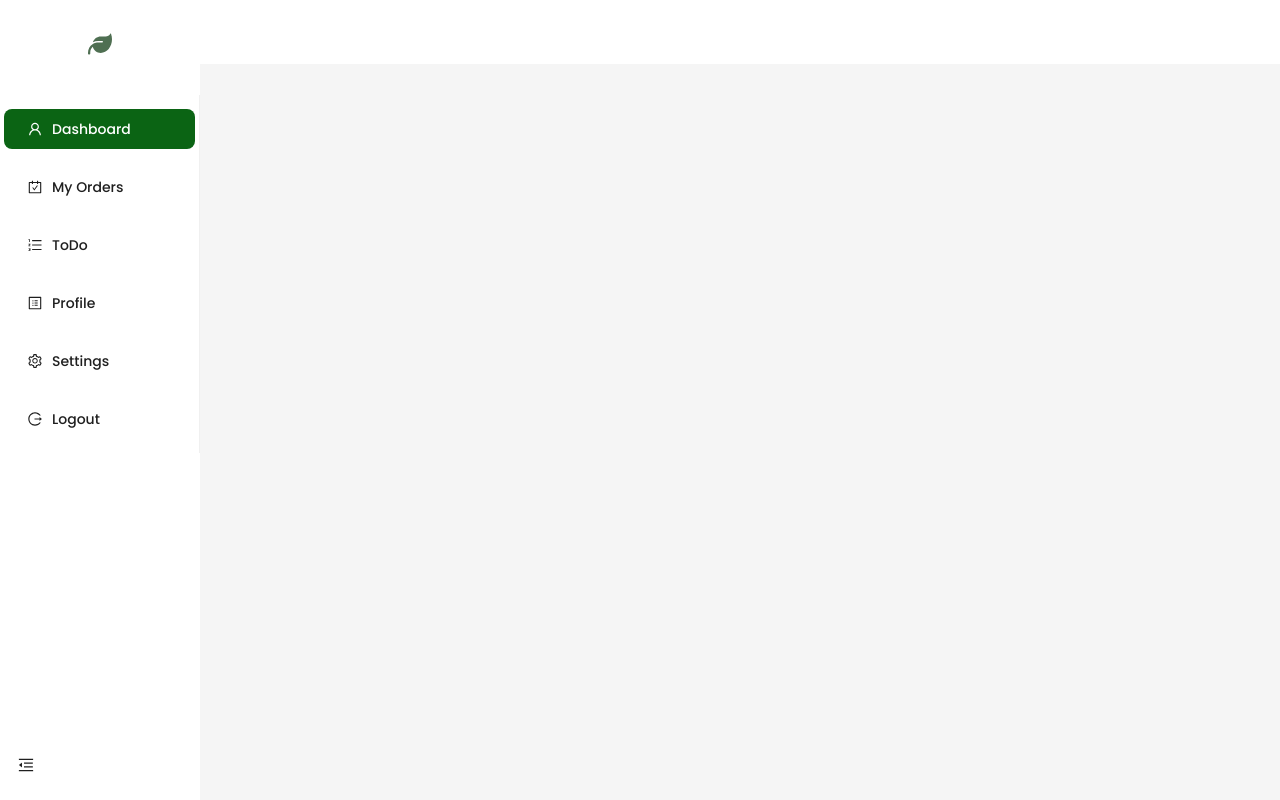
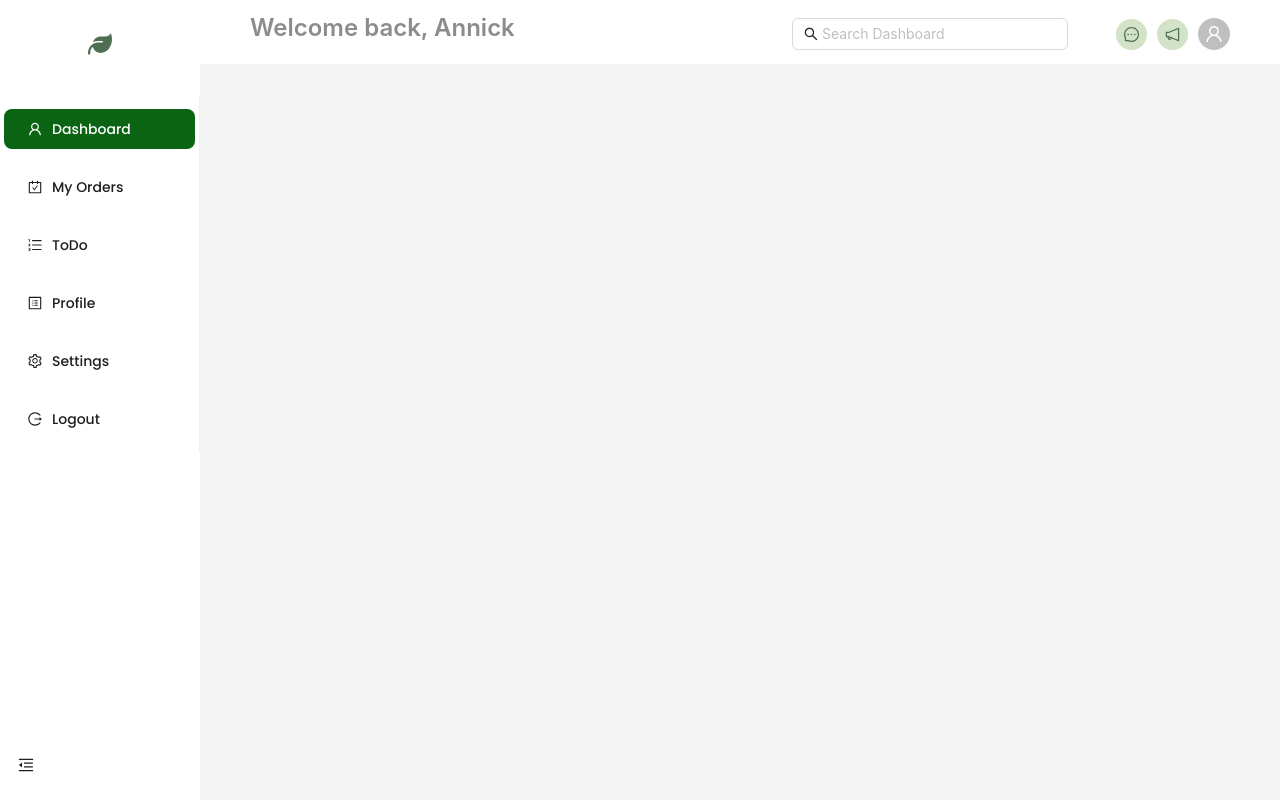
Before and after one commit to annick975/Ant_design, a React (Vite) app: page / in a window 1280 px wide. Built offline with nearby package versions, Linux system fonts and the light colour scheme.

Commit message:
Slight Changes

```diff
--- a/src/App.css
+++ b/src/App.css
@@ -40,3 +40,17 @@
   background-color: #0b6414 !important;
   color: #fff !important;
 }
+/* header */
+.header-icon{
+background: #d2e3c8;
+padding: 8px;
+border-radius: 20px;
+font-size: 15px;
+color: #4f6f52;
+cursor: pointer;
+}
+
+.ant-btn:hover{
+  color: #4f6f52 !important;
+  border-color: #4f6f52 !important;
+}
--- a/src/App.tsx
+++ b/src/App.tsx
@@ -1,6 +1,7 @@
 import { Button, Layout } from "antd";
 import { useState } from "react";
 import Sidebar from "./components/Sidebar";
+import CustomHeader from "./components/Header";
 import { MenuUnfoldOutlined, MenuFoldOutlined } from "@ant-design/icons";
 import "./App.css";
 
@@ -25,7 +26,9 @@ function App() {
         />
       </Sider>
       <Layout>
-        <Header className="header"></Header>
+        <Header className="header">
+          <CustomHeader />
+        </Header>
         <Content className="content"></Content>
       </Layout>
     </Layout>
--- a/src/components/Header.tsx
+++ b/src/components/Header.tsx
@@ -0,0 +1,24 @@
+import { Avatar, Flex, Typography } from "antd";
+import Search from "antd/es/transfer/search";
+import { MessageOutlined, NotificationOutlined, UserOutlined } from "@ant-design/icons"
+function CustomHeader() {
+  return <>
+  <Flex align="center" justify="space-between">
+    <Typography.Title level={3} type="secondary">
+      Welcome back, Annick
+    </Typography.Title>
+
+<Flex align="center" gap="3rem">
+  <Search placeholder="Search Dashboard" />
+  <Flex align="center" gap="10px">
+    <MessageOutlined className="header-icon" />
+    <NotificationOutlined className="header-icon" />
+    <Avatar icon={<UserOutlined />} />
+
+  </Flex>
+</Flex>
+  </Flex>
+  </>;
+}
+
+export default CustomHeader;
```
